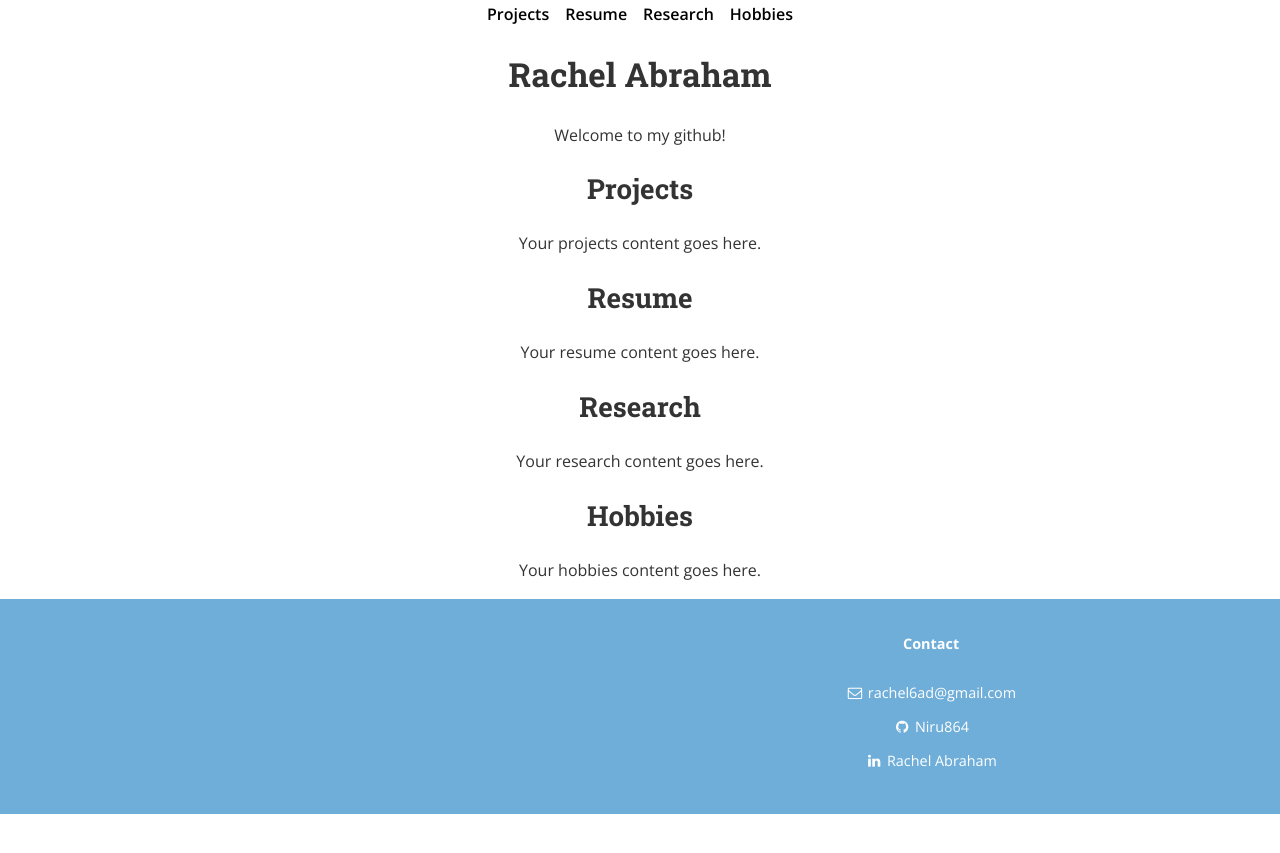
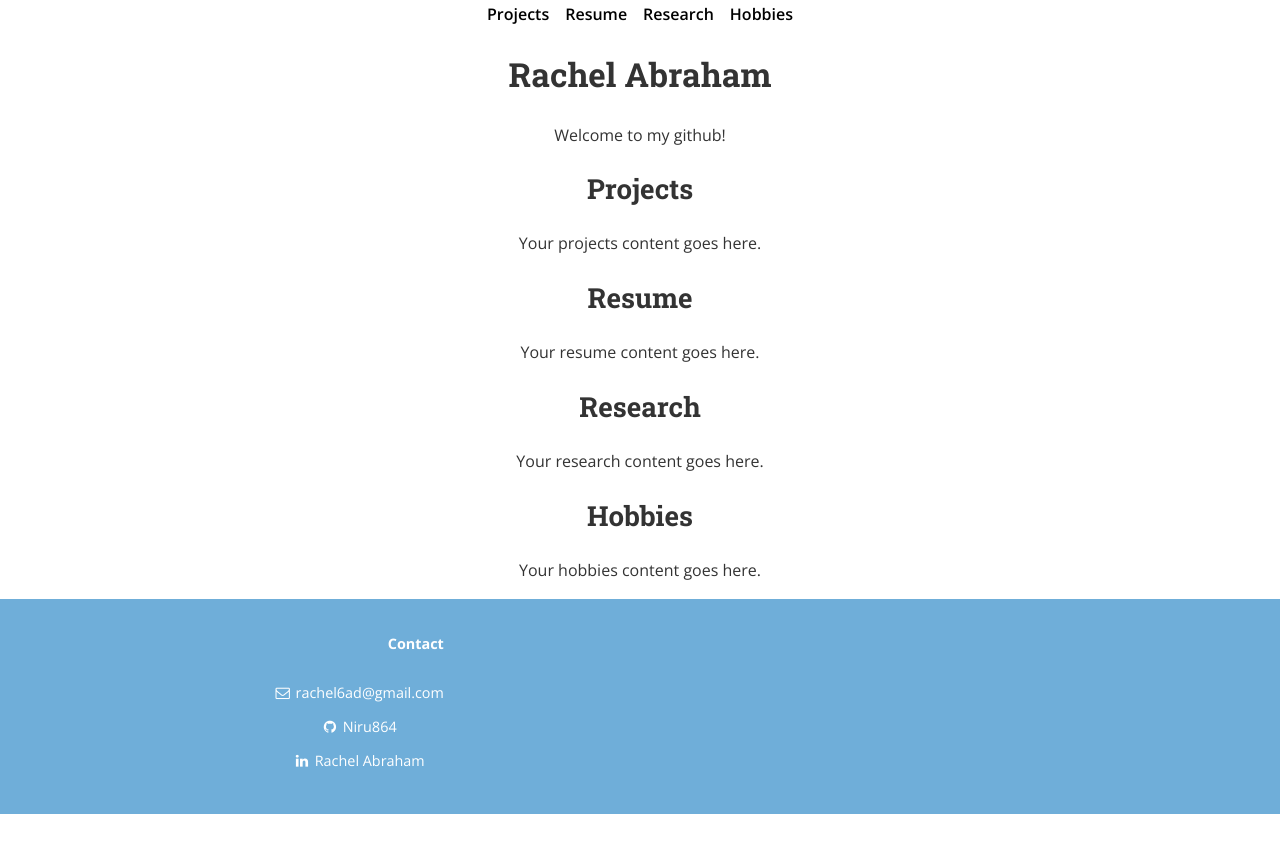
Before and after one commit to Niru864/Niru864.github.io, a Jekyll site: the page built from index.html, in a window 1280 px wide. Shown: the top 853 px of the page. Built offline with Jekyll 4.4.1, drawn with Linux system fonts in a browser that asks for light colours; nearby versions of some CDN libraries.

Commit message:
Update footer.html

```diff
--- a/_includes/footer.html
+++ b/_includes/footer.html
@@ -2,7 +2,7 @@
 <footer class="site-footer"
         style="width: 100%; background: #6faed9; text-align: center; padding: 2rem 0;">
   <div class="wrapper" style="max-width: 900px; margin: 0 auto;">
-    <div class="site-contact" style="float: right; margin-right: 1rem;">
+    <div class="site-contact" style="text-align: right; padding-right: 2rem;">
       <p><strong>Contact</strong></p>
       <!-- Make ul inline-block, so the list is centered in the footer. -->
       <ul class="social-media-list"
```
